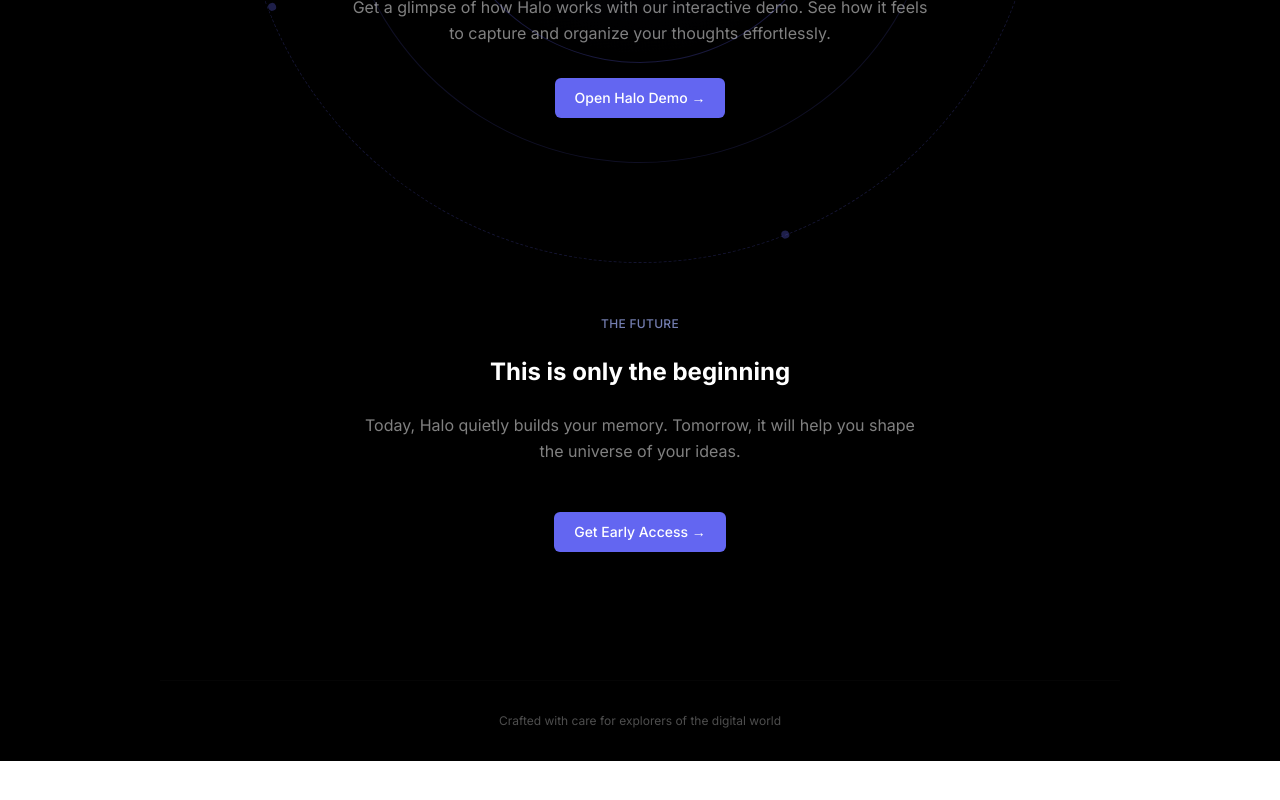
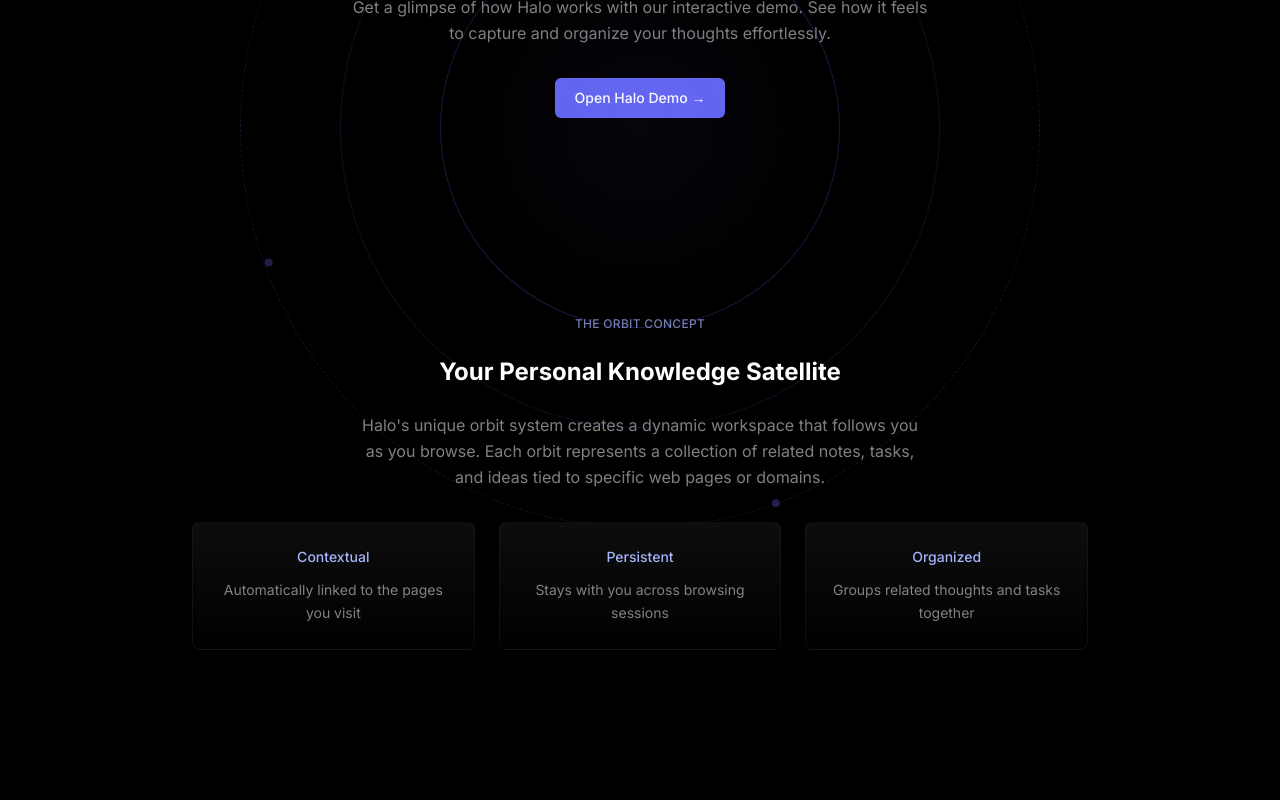
Before and after one commit to jakedewar/halo-lp, a Next.js app: page / in a window 1280 px wide. Shown: the part 1036-1836 px from the top of the page. Before the commit the page ends 1797 px from the top, so only its background shows below. Built offline with nearby package versions, Linux system fonts and the light colour scheme.

Commit message:
Added Orbit description

```diff
--- a/app/page.tsx
+++ b/app/page.tsx
@@ -196,6 +196,53 @@
           </button>
         </motion.div>
 
+        {/* Orbit Concept Section */}
+        <motion.div
+          initial={{ opacity: 0, y: 40 }}
+          animate={{ opacity: 1, y: 0 }}
+          transition={{ delay: 0.4, duration: 0.5, ease: [0.16, 1, 0.3, 1] }}
+          className="mt-48 text-center"
+        >
+          <span className="inline-block text-xs font-medium tracking-wide uppercase text-indigo-300/70 mb-6">
+            The Orbit Concept
+          </span>
+          <h2 className="text-2xl font-bold text-white mb-6">
+            Your Personal Knowledge Satellite
+          </h2>
+          <p className="text-base text-white/50 max-w-xl mx-auto leading-relaxed mb-8">
+            Halo's unique orbit system creates a dynamic workspace that follows you as you browse. Each orbit represents a collection of related notes, tasks, and ideas tied to specific web pages or domains.
+          </p>
+          <div className="grid grid-cols-1 md:grid-cols-3 gap-6 max-w-4xl mx-auto">
+            {[
+              {
+                title: "Contextual",
+                description: "Automatically linked to the pages you visit"
+              },
+              {
+                title: "Persistent",
+                description: "Stays with you across browsing sessions"
+              },
+              {
+                title: "Organized",
+                description: "Groups related thoughts and tasks together"
+              }
+            ].map((feature, index) => (
+              <motion.div
+                key={index}
+                initial={{ opacity: 0, y: 20 }}
+                animate={{ opacity: 1, y: 0 }}
+                transition={{ delay: 0.5 + index * 0.1, duration: 0.5, ease: [0.16, 1, 0.3, 1] }}
+                className="group relative overflow-hidden rounded-lg border border-white/[0.05] bg-gradient-to-b from-white/[0.05] to-transparent p-6 hover:border-indigo-500/20 hover:bg-gradient-to-b hover:from-indigo-500/[0.05] hover:to-transparent backdrop-blur-[2px] transition-all duration-500"
+              >
+                <div className="relative">
+                  <h3 className="text-sm font-medium text-indigo-300 mb-3">{feature.title}</h3>
+                  <p className="text-sm text-white/50 leading-relaxed">{feature.description}</p>
+                </div>
+              </motion.div>
+            ))}
+          </div>
+        </motion.div>
+
         {/* Vision Section */}
         <motion.div
           id="future"
```
Also changed, not shown: 1 other file (tests, documents, lock files or other folders).
